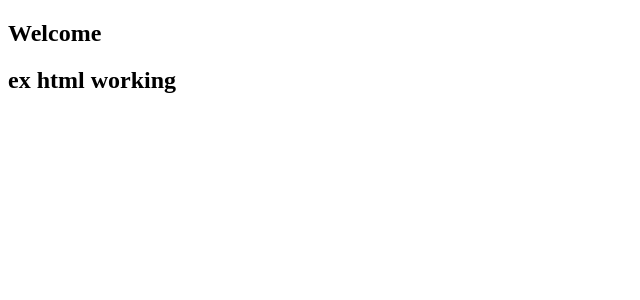
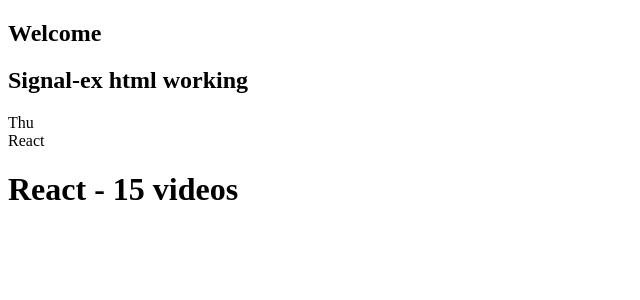
Before and after one commit to wahwahmayphu/angualr20-app, an Angular app in the folder angular20Tutorial/: page / in a window 1280 px wide. Shown: the top 300 px of the page, without its empty margins (0-640 px from the left). Built offline with nearby package versions, Linux system fonts and the light colour scheme.

Commit message:
add computed signal

```diff
--- a/angular20Tutorial/src/app/components/signal-ex/signal-ex.html
+++ b/angular20Tutorial/src/app/components/signal-ex/signal-ex.html
@@ -1 +1,11 @@
-<h2>ex html working</h2>
+<h2>Signal-ex html working</h2>
+
+<span>{{firstName}}</span>
+
+<br>
+
+<span>{{courseName()}}</span>
+
+<br>
+
+<h1>{{courseDetails()}}</h1>
--- a/angular20Tutorial/src/app/components/signal-ex/signal-ex.ts
+++ b/angular20Tutorial/src/app/components/signal-ex/signal-ex.ts
@@ -1,4 +1,4 @@
-import { Component, signal } from '@angular/core';
+import { Component, computed, signal } from '@angular/core';
 
 @Component({
   selector: 'app-signal-ex',
@@ -10,14 +10,28 @@
   firstName: string = "Phyo";
   productName = "Iphone"
 
+  // normal signal
   courseName = signal<string>("Angular");
 
   courseDuration = signal("15 videos");
 
+   //computed signal
+    courseDetails = computed(() => this.courseName() + " - " + this.courseDuration());
+
   constructor() {
     this.firstName = "Thu";
     console.log(this.firstName);
+    setTimeout(() => {
+        this.courseName.set("React");
 
-    this.courseName.set("React")
+  }, 5000);
+
+
+
+    console.log(this.courseName())
+
+
   }
+
+
 }
```
